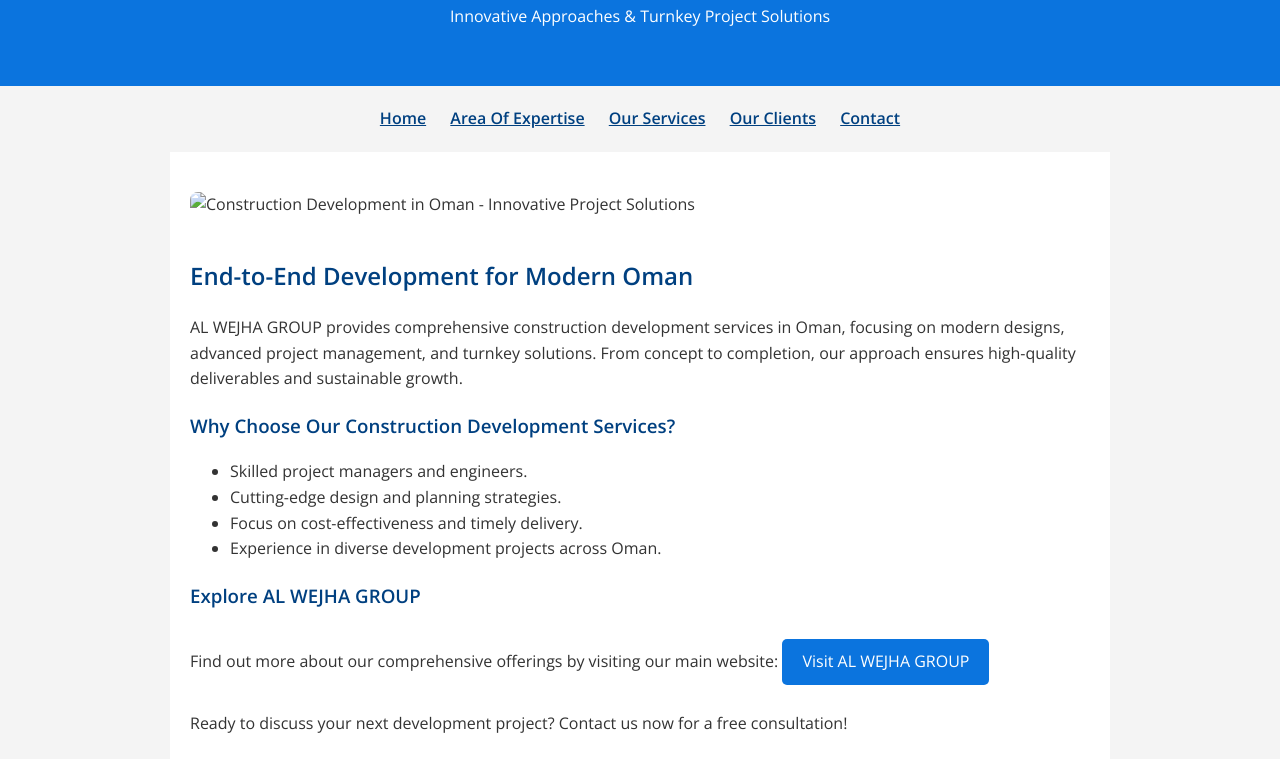
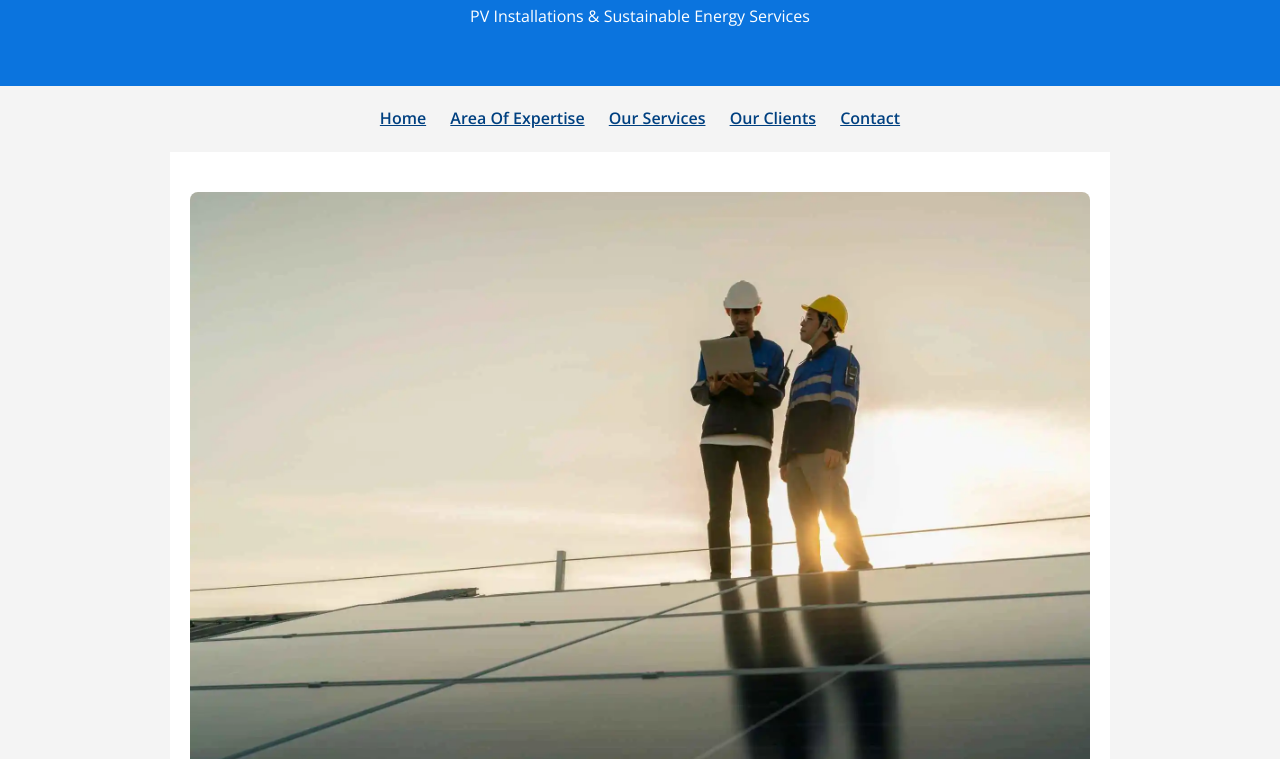
Before and after one commit to imferoz/solarsystems, a plain HTML site: page index.html in a window 1280 px wide. Shown: the part 108-867 px from the top of the page. Drawn offline with nearby package versions, Linux system fonts and the light colour scheme.

Commit message:
Update index.html

```diff
--- a/index.html
+++ b/index.html
@@ -3,10 +3,10 @@
 <head>
   <meta charset="UTF-8" />
   <meta name="viewport" content="width=device-width, initial-scale=1.0, user-scalable=yes" />
-  <meta name="description" content="Comprehensive construction development services in Oman, focusing on innovative approaches, project management, and turnkey solutions. Rely on AL WEJHA GROUP for excellence." />
-  <meta name="keywords" content="construction development Oman, project management Oman, AL WEJHA GROUP, turnkey solutions Oman" />
+  <meta name="description" content="High-efficiency solar energy solutions in Oman, including solar panels, PV systems, and solar water heaters. Rely on AL WEJHA GROUP for sustainable, cost-saving power." />
+  <meta name="keywords" content="solar systems Oman, solar panels Oman, PV systems Oman, renewable energy Oman, AL WEJHA GROUP" />
   <meta name="author" content="AL WEJHA GROUP" />
-  <title>Construction Development in Oman | AL WEJHA GROUP</title>
+  <title>Solar System Solutions in Oman | AL WEJHA GROUP</title>
   <link href="https://fonts.googleapis.com/css2?family=Open+Sans:wght@400;600&display=swap" rel="stylesheet">
   <style>
     body {
@@ -84,8 +84,8 @@
 </head>
 <body>
   <header>
-    <h1>Construction Development in Oman</h1>
-    <p>Innovative Approaches & Turnkey Project Solutions</p>
+    <h1>Solar System Solutions in Oman</h1>
+    <p>PV Installations & Sustainable Energy Services</p>
   </header>
 
   <nav>
@@ -97,31 +97,31 @@
   </nav>
 
   <section>
-    <!-- Hero Image (Using manpower.webp per your table) -->
-    <img class="hero-img" src="./manpower.webp" alt="Construction Development in Oman - Innovative Project Solutions">
+    <!-- Hero Image -->
+    <img class="hero-img" src="./solarsystems.webp" alt="Solar Systems in Oman - PV Installations and Sustainable Solutions">
 
-    <h2>End-to-End Development for Modern Oman</h2>
+    <h2>Embrace Clean Energy</h2>
     <p>
-      AL WEJHA GROUP provides comprehensive construction development services in Oman, focusing on modern designs, advanced project management, and turnkey solutions. From concept to completion, our approach ensures high-quality deliverables and sustainable growth.
+      AL WEJHA GROUP offers high-efficiency solar energy solutions across Oman, including solar panels, PV systems, and solar water heaters. From residential rooftops to large-scale industrial installations, we help reduce energy costs and support Oman’s clean energy goals.
     </p>
 
-    <h3>Why Choose Our Construction Development Services?</h3>
+    <h3>Why Choose Our Solar Solutions?</h3>
     <ul>
-      <li>Skilled project managers and engineers.</li>
-      <li>Cutting-edge design and planning strategies.</li>
-      <li>Focus on cost-effectiveness and timely delivery.</li>
-      <li>Experience in diverse development projects across Oman.</li>
+      <li>Professional design and installation of PV systems.</li>
+      <li>Expert guidance on solar water heating.</li>
+      <li>Reduced energy bills and carbon footprint.</li>
+      <li>Ongoing maintenance and technical support.</li>
     </ul>
 
     <h3>Explore AL WEJHA GROUP</h3>
     <p>
-      Find out more about our comprehensive offerings by visiting our main website:
+      Learn about our broad range of energy solutions by visiting our main website:
       <a class="backlink" href="https://www.alwejhagroup.com/" target="_blank">Visit AL WEJHA GROUP</a>
     </p>
 
     <!-- Call-To-Action -->
     <p>
-      Ready to discuss your next development project? Contact us now for a free consultation!
+      Ready to go solar? Contact us now for a free consultation!
     </p>
     <a class="cta" href="https://wa.me/96879271055" target="_blank">Chat on WhatsApp</a>
     <a class="cta" href="tel:+96879271055">Call Us</a>
```
